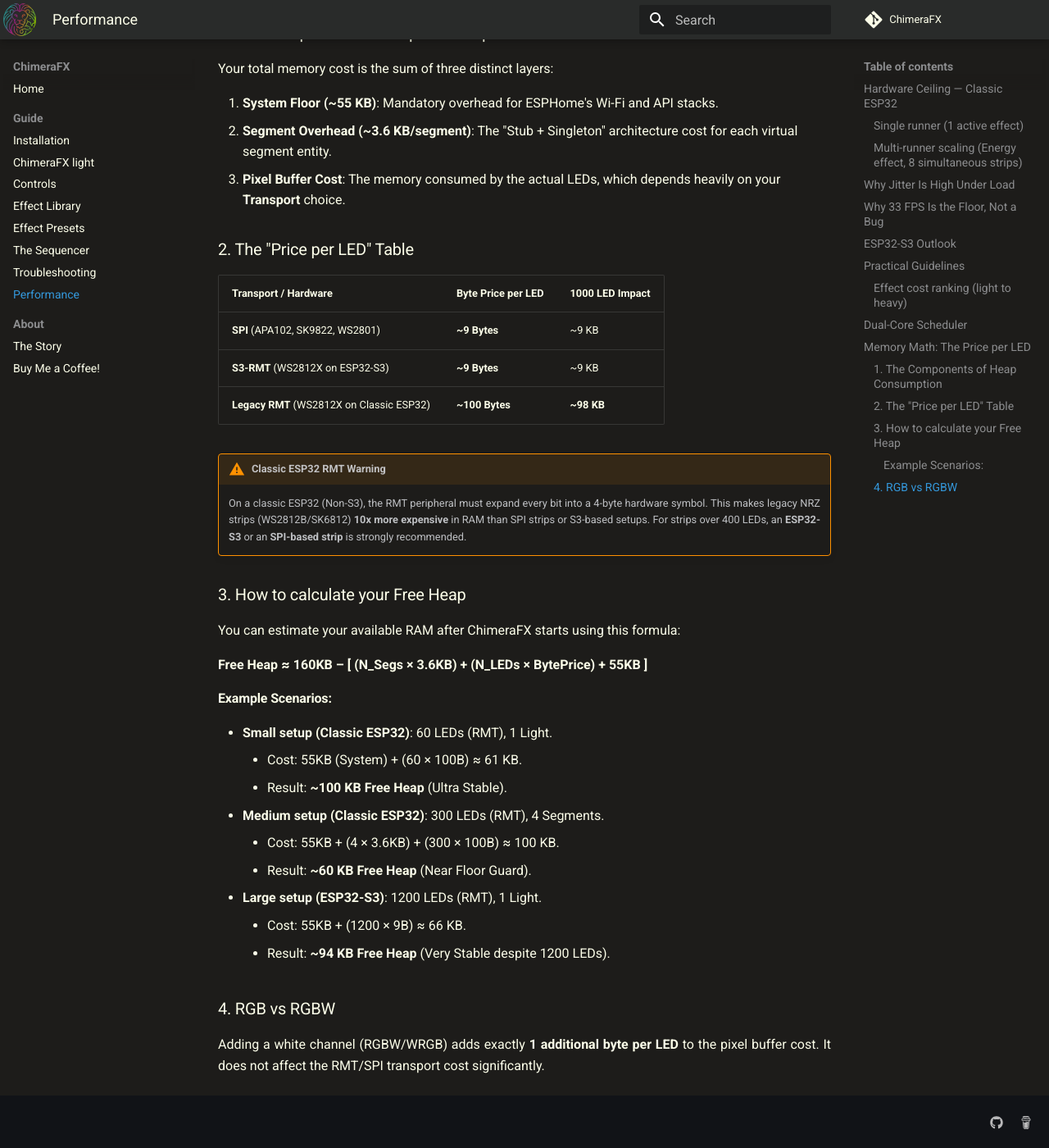
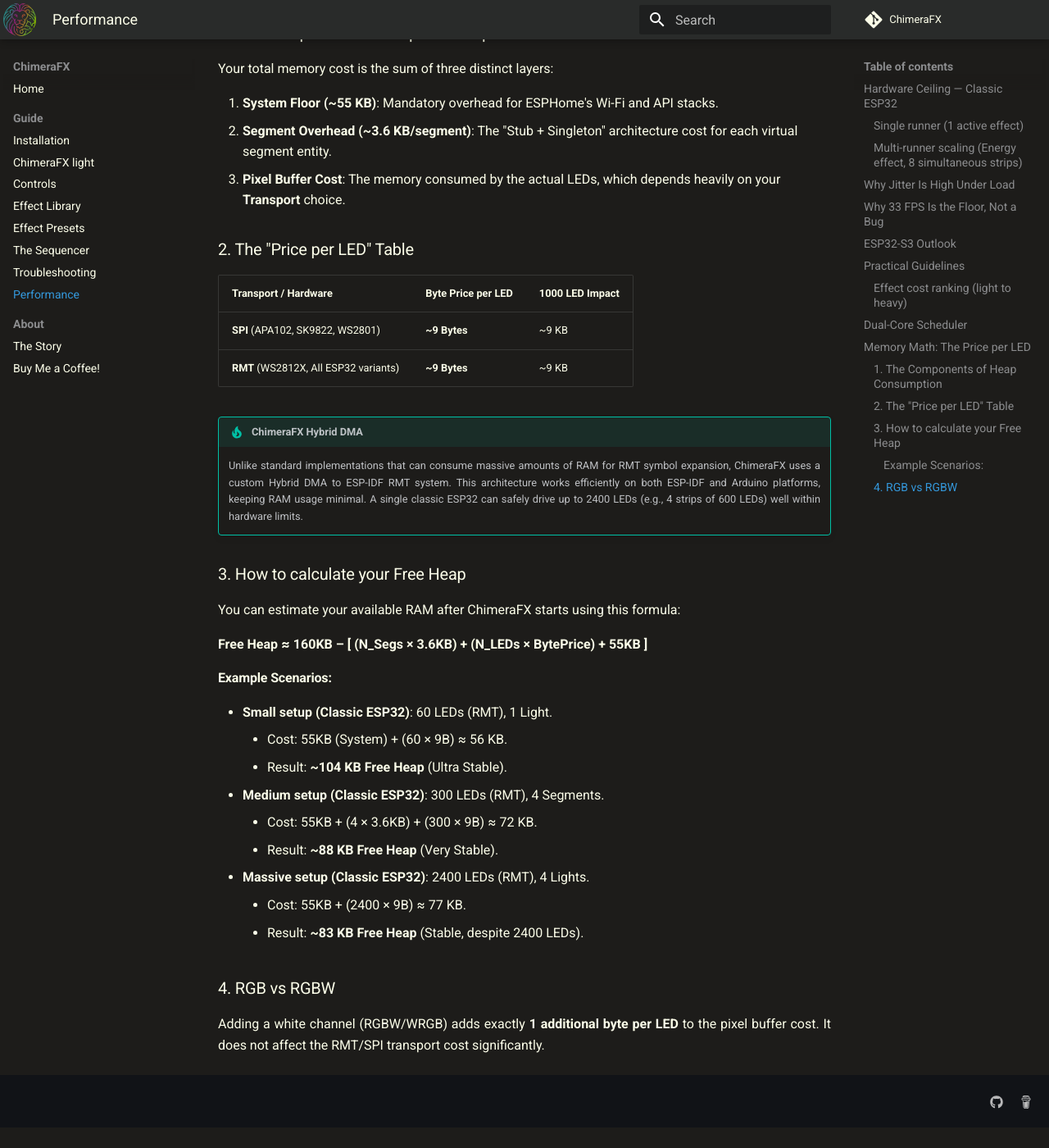
Before and after one commit to effelle/ChimeraFX, an MkDocs documentation site: the page built from docs/Performance.md, in a window 1280 px wide and 1400 px high, scrolled down 3936 px. Shown: the whole window at 82% size. Built offline with MkDocs 1.6.1 and Material for MkDocs 9.7.7, drawn with Linux system fonts in a browser that asks for light colours; comment, search, counter and statistics services are not loaded; after the commit the page ends 5311 px from its top, so only the background shows below that.

Commit message:
docs: Fix classic ESP32 RMT warning
Update the Performance.md guide to properly reflect ChimeraFX's Hybrid DMA to ESP-IDF RMT system. Correct the assumption that classic ESP32 requires massive RMT symbol expansion, highlighting its capability to safely run large strips (e.g., 4x600 LEDs) with minimal RAM.

```diff
--- a/docs/Performance.md
+++ b/docs/Performance.md
@@ -140,11 +140,10 @@
 | Transport / Hardware | Byte Price per LED | 1000 LED Impact |
 | :--- | :--- | :--- |
 | **SPI** (APA102, SK9822, WS2801) | **~9 Bytes** | ~9 KB |
-| **S3-RMT** (WS2812X on ESP32-S3) | **~9 Bytes** | ~9 KB |
-| **Legacy RMT** (WS2812X on Classic ESP32) | **~100 Bytes** | **~98 KB** |
+| **RMT** (WS2812X, All ESP32 variants) | **~9 Bytes** | ~9 KB |
 
-!!! warning "Classic ESP32 RMT Warning"
-    On a classic ESP32 (Non-S3), the RMT peripheral must expand every bit into a 4-byte hardware symbol. This makes legacy NRZ strips (WS2812B/SK6812) **10x more expensive** in RAM than SPI strips or S3-based setups. For strips over 400 LEDs, an **ESP32-S3** or an **SPI-based strip** is strongly recommended.
+!!! tip "ChimeraFX Hybrid DMA"
+    Unlike standard implementations that can consume massive amounts of RAM for RMT symbol expansion, ChimeraFX uses a custom Hybrid DMA to ESP-IDF RMT system. This architecture works efficiently on both ESP-IDF and Arduino platforms, keeping RAM usage minimal. A single classic ESP32 can safely drive up to 2400 LEDs (e.g., 4 strips of 600 LEDs) well within hardware limits.
 
 ### 3. How to calculate your Free Heap
 
@@ -155,14 +154,14 @@
 #### Example Scenarios:
 
 *   **Small setup (Classic ESP32)**: 60 LEDs (RMT), 1 Light.
-    *   Cost: 55KB (System) + (60 × 100B) ≈ 61 KB.
-    *   Result: **~100 KB Free Heap** (Ultra Stable).
+    *   Cost: 55KB (System) + (60 × 9B) ≈ 56 KB.
+    *   Result: **~104 KB Free Heap** (Ultra Stable).
 *   **Medium setup (Classic ESP32)**: 300 LEDs (RMT), 4 Segments.
-    *   Cost: 55KB + (4 × 3.6KB) + (300 × 100B) ≈ 100 KB.
-    *   Result: **~60 KB Free Heap** (Near Floor Guard).
-*   **Large setup (ESP32-S3)**: 1200 LEDs (RMT), 1 Light.
-    *   Cost: 55KB + (1200 × 9B) ≈ 66 KB.
-    *   Result: **~94 KB Free Heap** (Very Stable despite 1200 LEDs).
+    *   Cost: 55KB + (4 × 3.6KB) + (300 × 9B) ≈ 72 KB.
+    *   Result: **~88 KB Free Heap** (Very Stable).
+*   **Massive setup (Classic ESP32)**: 2400 LEDs (RMT), 4 Lights.
+    *   Cost: 55KB + (2400 × 9B) ≈ 77 KB.
+    *   Result: **~83 KB Free Heap** (Stable, despite 2400 LEDs).
 
 ### 4. RGB vs RGBW
 Adding a white channel (RGBW/WRGB) adds exactly **1 additional byte per LED** to the pixel buffer cost. It does not affect the RMT/SPI transport cost significantly.
```
